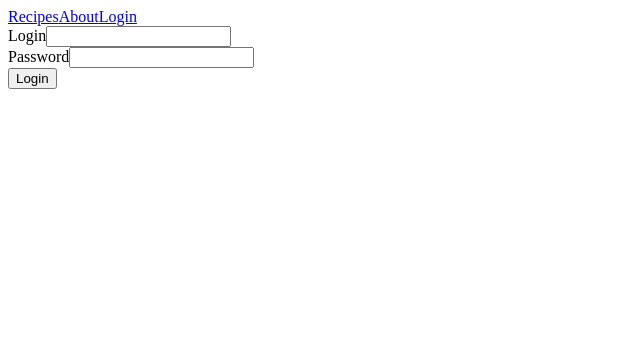
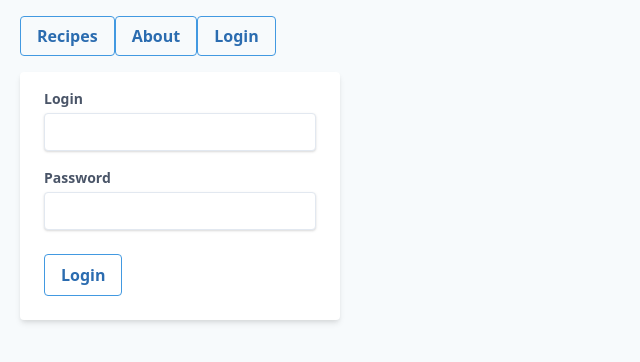
Before and after one commit to wujekScho/beer-repo-vue, a Vue app: page /login in a window 1280 px wide. Shown: the top 362 px of the page, without its empty margins (0-640 px from the left). Built offline with nearby package versions, Linux system fonts and the light colour scheme.

Commit message:
Tailwindcss and some styles added.

```diff
--- a/package.json
+++ b/package.json
@@ -17,12 +17,14 @@
     "vuex": "^3.2.0"
   },
   "devDependencies": {
+    "@fullhuman/postcss-purgecss": "^2.1.2",
     "@vue/cli-plugin-babel": "~4.3.0",
     "@vue/cli-plugin-eslint": "~4.3.0",
     "@vue/cli-service": "~4.3.0",
     "babel-eslint": "^10.1.0",
     "eslint": "^6.7.2",
     "eslint-plugin-vue": "^6.2.2",
+    "tailwindcss": "^1.3.5",
     "vue-template-compiler": "^2.6.11"
   },
   "eslintConfig": {
--- /dev/null
+++ b/postcss.config.js
@@ -0,0 +1,20 @@
+const autoprefixer = require('autoprefixer')
+const tailwindcss = require('tailwindcss')
+const postcssPurgecss = require('@fullhuman/postcss-purgecss')
+
+const purgecss = postcssPurgecss({
+    content: ['./public/**/*.html', './src/**/*.vue'],
+    defaultExtractor: content => content.match(/[\w-/:]+(?<!:)/g) || [],
+    whitelistPatterns: [
+        /-(leave|enter|appear)(|-(to|from|active))$/, /^(?!(|.*?:)cursor-move).+-move$/, /^router-link(|-exact)-active$/
+    ]
+})
+
+
+module.exports = {
+    plugins: [
+        tailwindcss,
+        autoprefixer,
+        ...(process.env.NODE_ENV === 'production' ? [purgecss] : []),
+    ]
+}
--- a/public/index.html
+++ b/public/index.html
@@ -7,11 +7,12 @@
     <link rel="icon" href="<%= BASE_URL %>favicon.ico">
     <title><%= htmlWebpackPlugin.options.title %></title>
   </head>
-  <body>
-    <noscript>
-      <strong>We're sorry but <%= htmlWebpackPlugin.options.title %> doesn't work properly without JavaScript enabled. Please enable it to continue.</strong>
-    </noscript>
-    <div id="app"></div>
-    <!-- built files will be auto injected -->
+  <body class="bg-gray-100">
+  <noscript>
+    <strong>We're sorry but <%= htmlWebpackPlugin.options.title %> doesn't work properly without JavaScript enabled.
+      Please enable it to continue.</strong>
+  </noscript>
+  <div id="app"></div>
+  <!-- built files will be auto injected -->
   </body>
 </html>
--- a/src/App.vue
+++ b/src/App.vue
@@ -1,7 +1,7 @@
 <template>
-    <div id="app">
+    <div class="mx-5 my-2" id="app">
         <TopMenu/>
-        <router-view/>
+        <router-view class="py-2"/>
     </div>
 </template>
 
--- /dev/null
+++ b/src/assets/css/tailwind.css
@@ -0,0 +1,38 @@
+/* purgecss start ignore */
+@tailwind base;
+@tailwind components;
+/* purgecss end ignore */
+
+@tailwind utilities;
+
+.btn {
+    @apply bg-transparent text-blue-700 font-semibold py-2 px-4 my-2 border border-blue-500 rounded
+}
+
+.btn:hover {
+    @apply bg-blue-500 text-white border-transparent
+}
+
+.label {
+    @apply block text-gray-700 text-sm font-bold mb-1
+}
+
+.label-error {
+    @apply block text-red-700 text-sm font-bold mb-1
+}
+
+.input {
+    @apply shadow appearance-none border rounded w-full py-2 px-3 text-gray-700 leading-tight
+}
+
+.input:focus {
+    @apply outline-none shadow-outline
+}
+
+.input-error {
+    @apply shadow appearance-none bg-red-200 border-red-700 rounded w-full py-2 px-3 text-red-700 leading-tight
+}
+
+.input-error:focus {
+    @apply outline-none shadow-outline
+}
--- a/src/components/LoginModal.vue
+++ b/src/components/LoginModal.vue
@@ -1,18 +1,29 @@
 <template>
-    <div>
-        <form>
-            <div>
-                <label for="email">Login</label>
-                <input id="email" type="text" v-model="email">
+    <div class="w-full max-w-xs">
+        <form class="bg-white shadow-md rounded px-6 py-4">
+            <div class="mb-4">
+                <label class="label"
+                       for="email">Login</label>
+                <input class="input" id="email"
+                       type="text" v-bind:class="{'input-error':loginError}" v-model="email">
             </div>
-            <div>
-                <label for="password">Password</label>
-                <input id="password" type="password" v-model="password">
+            <div class="mb-4">
+                <label class="label"
+                       for="password">Password</label>
+                <input class="input" id="password"
+                       type="password" v-bind:class="{'input-error':loginError}" v-model="password">
             </div>
-            <div v-if="loginError">
-                <p>Wrong username or password</p>
+            <div class="bg-red-100 border border-red-400 text-red-700 text-sm px-2 py-1 rounded relative"
+                 v-if="loginError">
+                <span class="block sm:inline">Wrong username or password</span>
+                <span class="absolute top-0 bottom-0 right-0 px-2 py-1">
+                    <svg @click.prevent="removeError" class="fill-current h-5 w-5 text-red-500" role="button"
+                         viewBox="0 0 20 20" xmlns="http://www.w3.org/2000/svg">
+                    <title>Close</title>
+                    <path d="M14.348 14.849a1.2 1.2 0 0 1-1.697 0L10 11.819l-2.651 3.029a1.2 1.2 0 1 1-1.697-1.697l2.758-3.15-2.759-3.152a1.2 1.2 0 1 1 1.697-1.697L10 8.183l2.651-3.031a1.2 1.2 0 1 1 1.697 1.697l-2.758 3.152 2.758 3.15a1.2 1.2 0 0 1 0 1.698z"/></svg>
+                </span>
             </div>
-            <button @click.prevent="login">Login</button>
+            <button @click.prevent="login" class="btn">Login</button>
         </form>
     </div>
 </template>
@@ -42,6 +53,9 @@
                         }
                     )
                 ;
+            },
+            removeError() {
+                this.loginError = false;
             }
         }
     }
--- a/src/components/TopMenu.vue
+++ b/src/components/TopMenu.vue
@@ -1,9 +1,9 @@
 <template>
-    <div>
-        <router-link to="/recipes">Recipes</router-link>
-        <router-link to="/about">About</router-link>
-        <router-link to="/login" v-if="!this.$store.getters.loggedIn">Login</router-link>
-        <button @click.prevent="logout" v-if="$store.getters.loggedIn">Logout</button>
+    <div class="py-4">
+        <router-link class="btn" to="/recipes">Recipes</router-link>
+        <router-link class="btn" to="/about">About</router-link>
+        <router-link class="btn" to="/login" v-if="!this.$store.getters.loggedIn">Login</router-link>
+        <button @click.prevent="logout" class="btn" v-if="$store.getters.loggedIn">Logout</button>
     </div>
 </template>
 
--- a/src/main.js
+++ b/src/main.js
@@ -4,6 +4,7 @@ import api from './api'
 import VueRouter from 'vue-router'
 import store from './store/store.js'
 import router from "./router"
+import '@/assets/css/tailwind.css'
 
 Vue.use(VueRouter);
 Vue.config.productionTip = false;
--- /dev/null
+++ b/tailwind.config.js
@@ -0,0 +1,7 @@
+module.exports = {
+    theme: {
+        extend: {},
+    },
+    variants: {},
+    plugins: [],
+};
```
Also changed, not shown: 1 other file (tests, documents, lock files or other folders).
